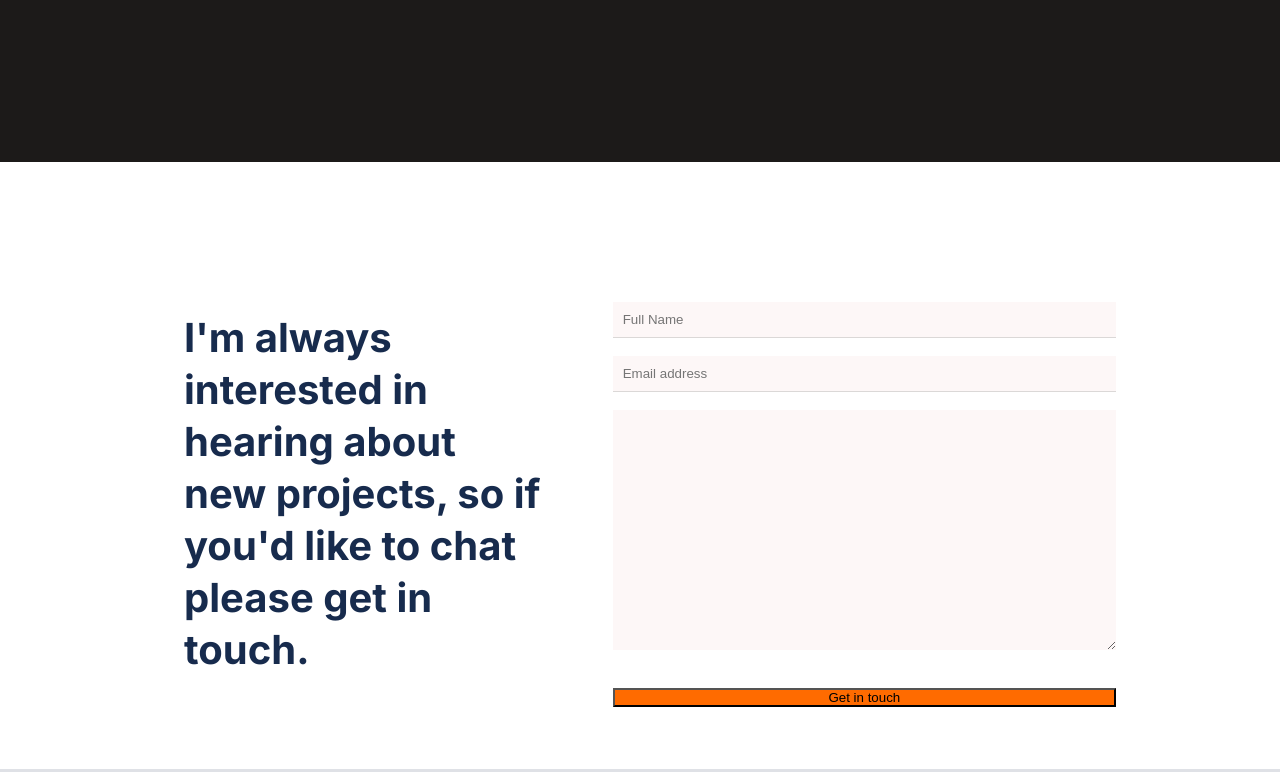
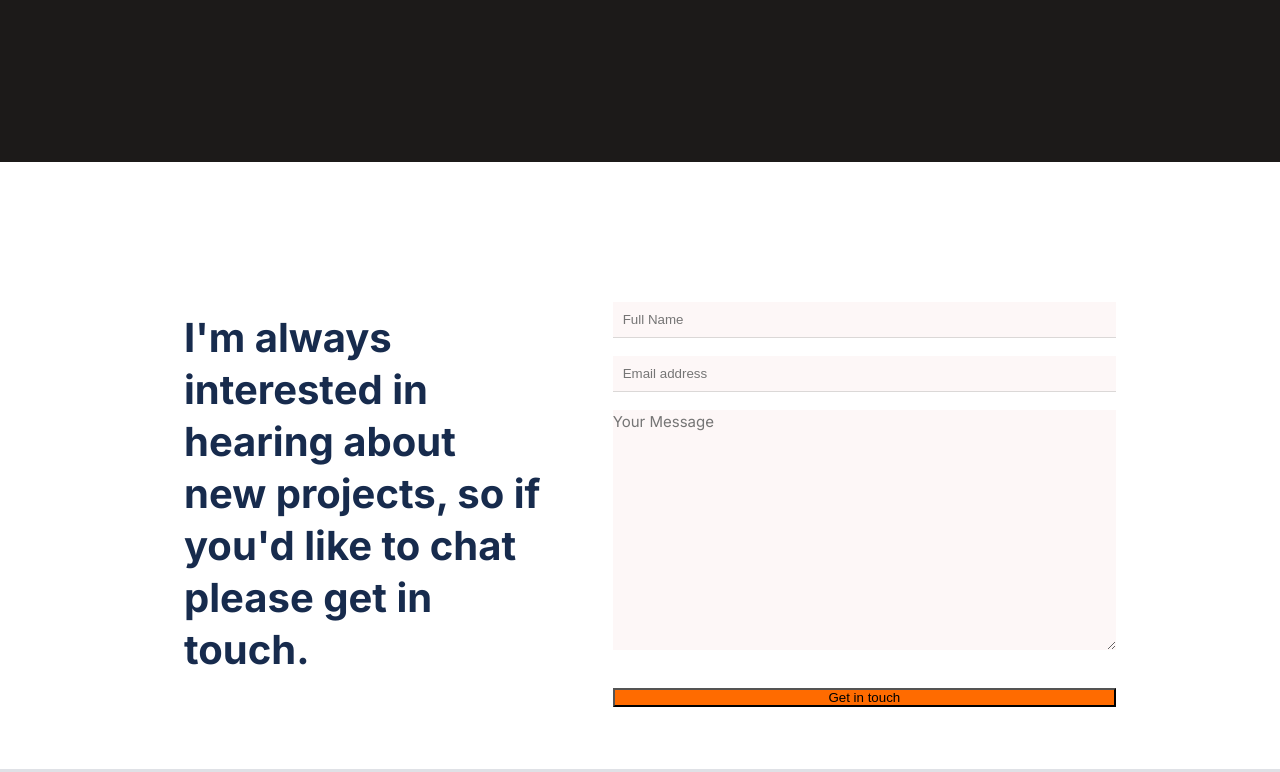
Before and after one commit to thecodechaser/contact-form-CR-training, a website: page index.html in a window 1280 px wide. Shown: the part 6545-7317 px from the top of the page. Drawn offline with Linux system fonts and the light colour scheme.

Commit message:
Update textArea field

```diff
--- a/index.html
+++ b/index.html
@@ -316,7 +316,8 @@
             id="message"
             cols="30"
             rows="10"
-            maxlength="300"
+            maxlength="500"
+            placeholder="Your Message"
           ></textarea
           ><br />
           <button type="submit" class="submitButton">Get in touch</button>
```
